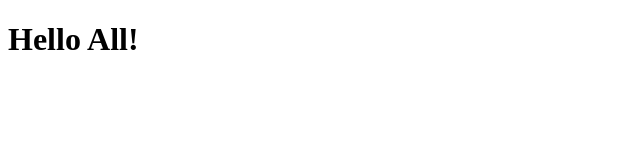
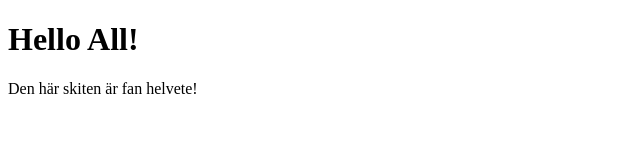
Before and after one commit to alvablot/start_1, a plain HTML site: page index.html in a window 1280 px wide. Shown: the whole page, without its empty margins (0-640 px from the left). Drawn offline with Linux system fonts and the light colour scheme.

Commit message:
mer text

```diff
--- a/index.html
+++ b/index.html
@@ -1,16 +1,20 @@
-
 <!DOCTYPE html>
 <html lang="en">
+
 <head>
     <meta charset="UTF-8">
     <meta http-equiv="X-UA-Compatible" content="IE=edge">
     <meta name="viewport" content="width=device-width, initial-scale=1.0">
     <title>Document</title>
 </head>
+
 <body>
     <h1>Hello All!</h1>
     <div class="App">
-        <div class="App-header"></div>
+        <div class="App-header">
+            Den här skiten är fan helvete!
+        </div>
     </div>
 </body>
+
 </html>
```
